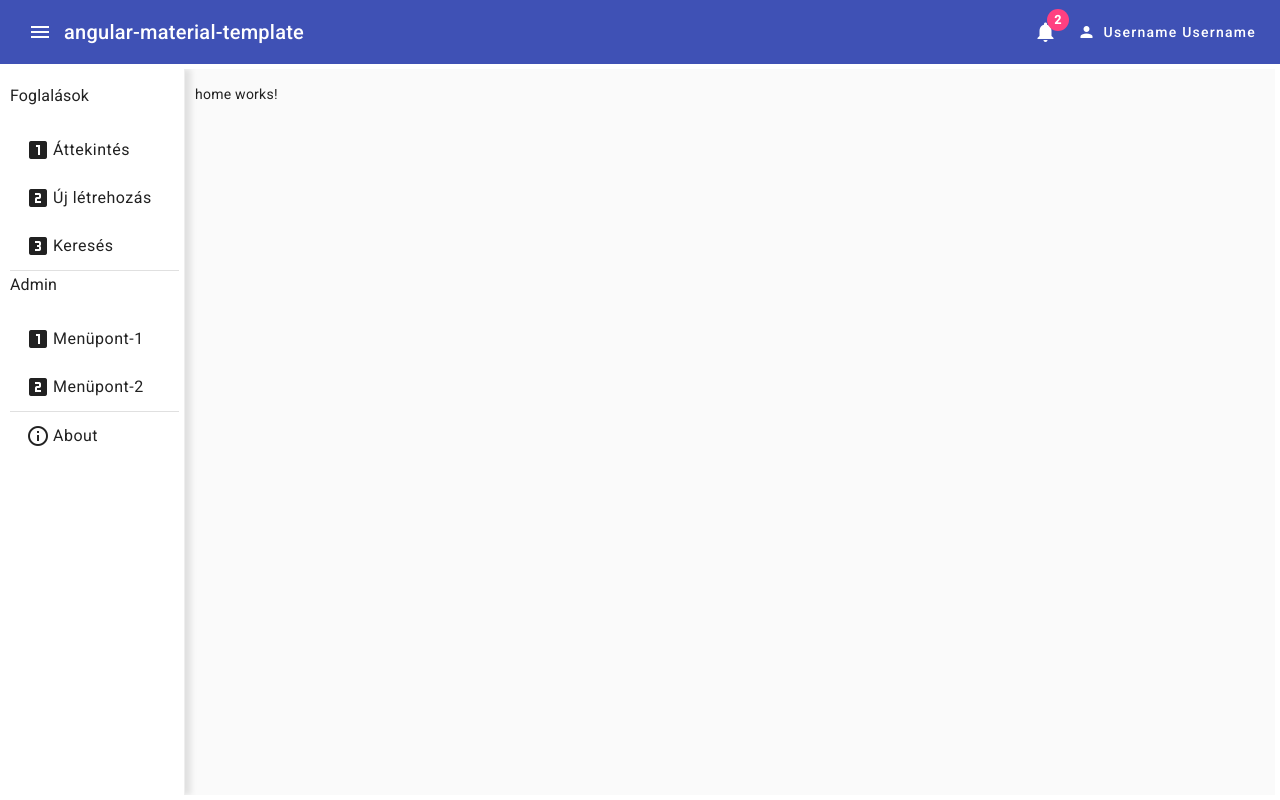
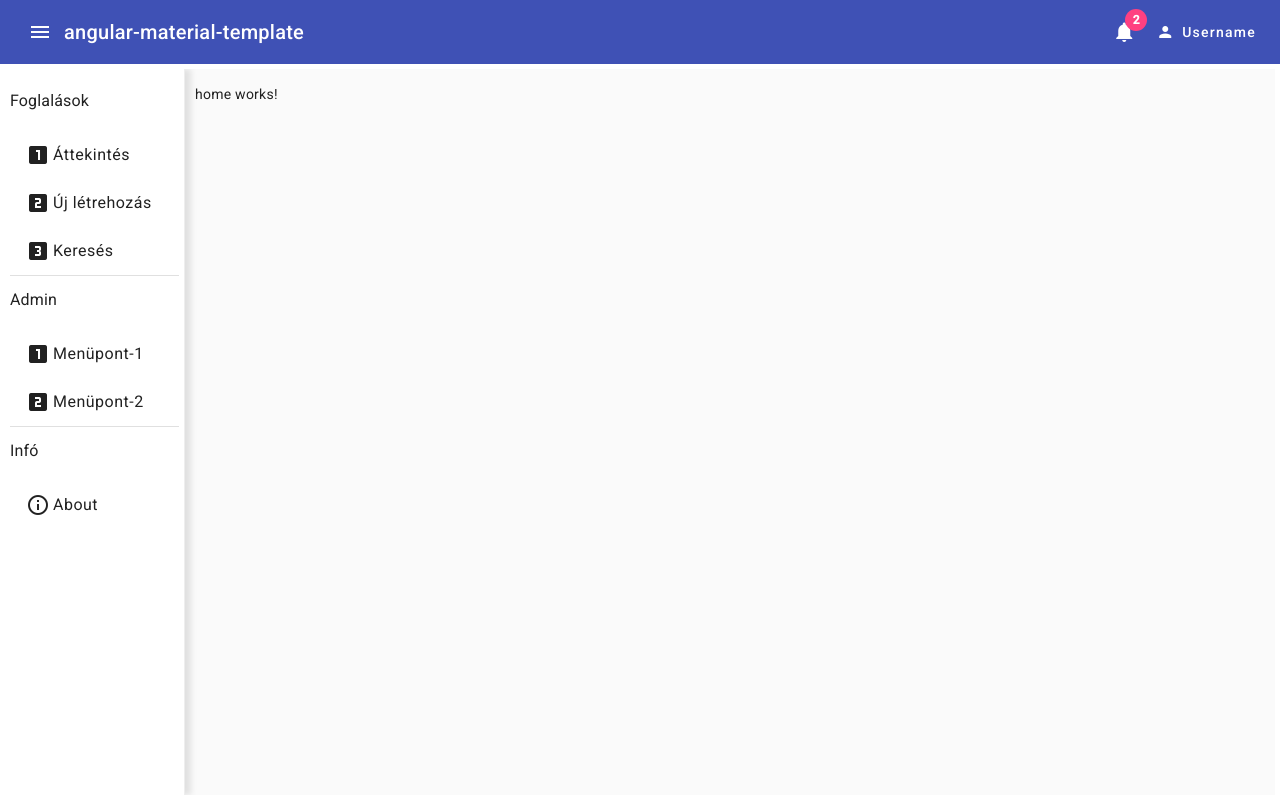
Before and after one commit to lukiatus/jam-time, an Angular app in the folder jam-time-frontend/: page /home in a window 1280 px wide. Built offline with nearby package versions, Linux system fonts and the light colour scheme.

Commit message:
Refine layout details in the page frame

```diff
--- a/jam-time-frontend/src/app/shared/layout/layout.component.html
+++ b/jam-time-frontend/src/app/shared/layout/layout.component.html
@@ -31,7 +31,7 @@
     <button mat-button [matMenuTriggerFor]="userMenu">
       <mat-icon>person</mat-icon>
       <span>
-        {{userName}} Username
+        {{userName}}
       </span>
     </button>
 
@@ -97,6 +97,8 @@
 
         <mat-divider></mat-divider>
 
+        <h3 mat-subheader>Infó</h3>
+
         <a mat-list-item [routerLink]="['/about']" routerLinkActive="active">
           <mat-icon matListItemIcon>
             info_outline
--- a/jam-time-frontend/src/app/shared/layout/layout.component.scss
+++ b/jam-time-frontend/src/app/shared/layout/layout.component.scss
@@ -58,7 +58,11 @@ a.mat-mdc-list-item {
 }
 
 mat-nav-list {
-  margin: 5px;
+  margin: 0 5px;
+}
+
+h3 {
+  margin-top: 10px;
 }
 
 /* Set height of wrapper to stop content from moving up & down */
```
